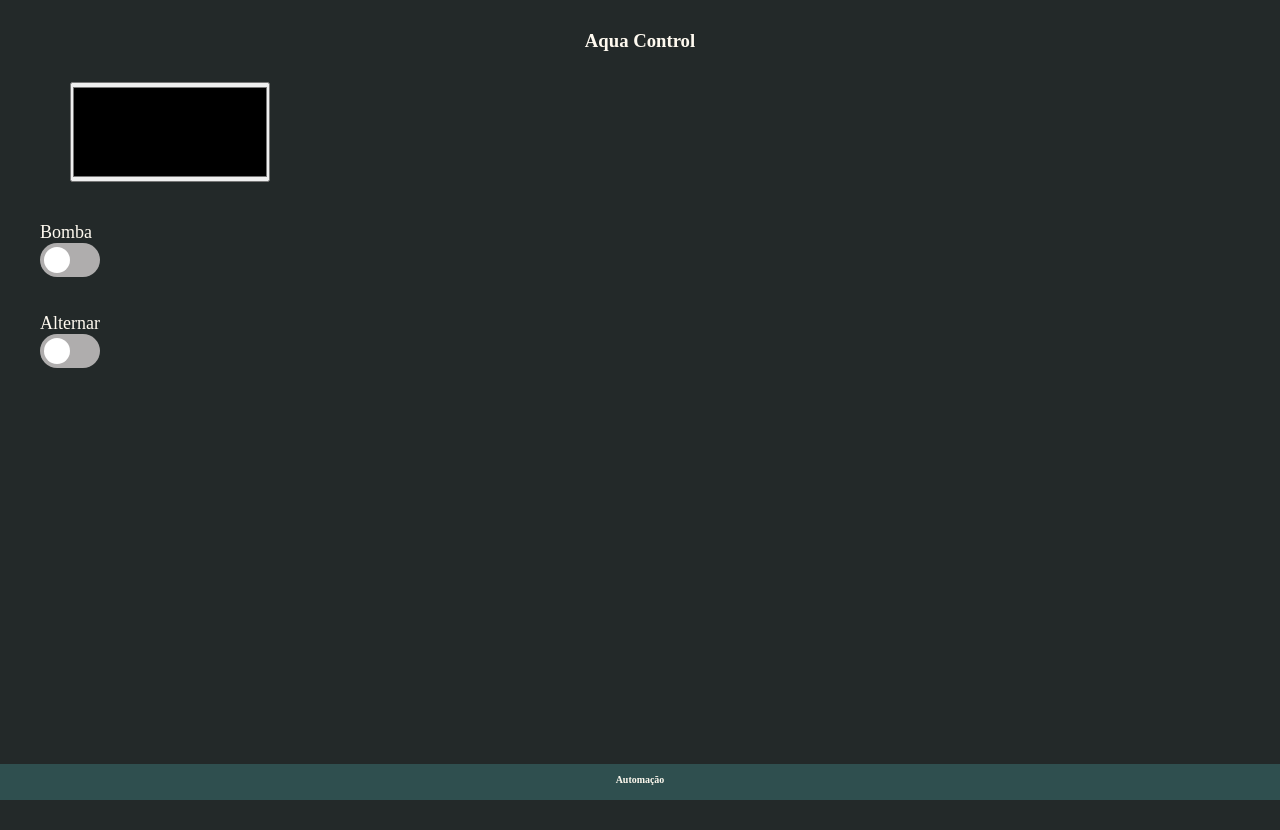
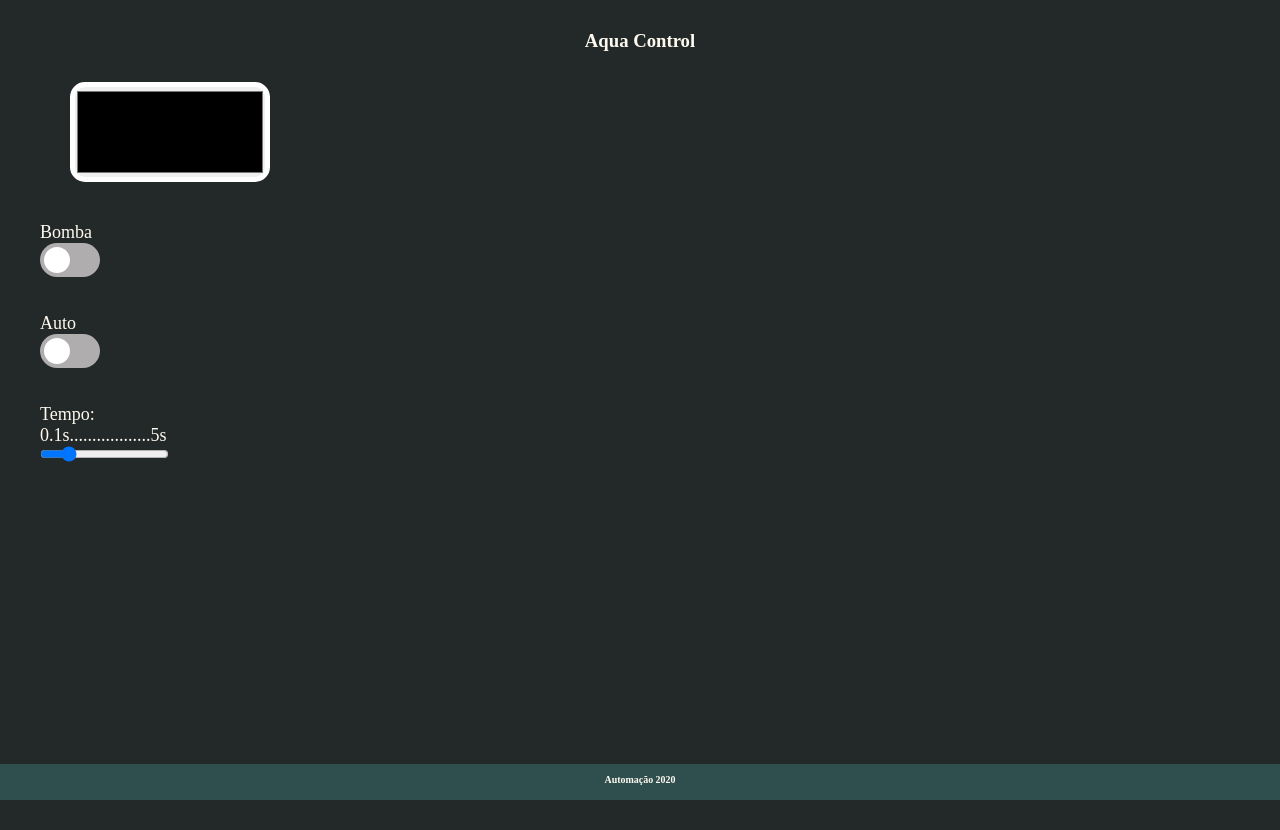
Before and after one commit to crdsilva17/LED_RGB, a plain HTML site: page data/index.htm in a window 1280 px wide. Drawn offline with Linux system fonts and the light colour scheme.

Commit message:
Change Layout

```diff
--- a/data/index.htm
+++ b/data/index.htm
@@ -1,5 +1,5 @@
 <!DOCTYPE html>
-<html>
+<html lang="pt-br">
     <head>
 
         <title>LED RGB</title>
@@ -10,7 +10,7 @@
     </head>
     <body>
         <div class="top" id="menu">
-            <h3>Aqua Control</h1>
+            <h3><span lang="en">Aqua Control</span></h3>
             <p id="valor"></p>
         </div>
         <div>
@@ -22,14 +22,17 @@
                 <input type="checkbox" id="pump">
                 <span class="slider round"></span>
             </label></label><br><br>
-            <label class="text">Alternar<br>
+            <label class="text">Auto<br>
             <label class="switch">
                 <input type="checkbox" id="auto">
                 <span class="slider round"></span>
-              </label></label>
+              </label></label><br><br>
+              <label class="text">Tempo: 0.1s..................5s<br>
+                <input type="range" id="myRange" min="100" max="5000" value="1000">
+            </label>
         </div>
         <div class="footer">
-            <h5>Automa&ccedil;&atilde;o</h5>
+            <h5>Automa&ccedil;&atilde;o 2020</h5>
         </div>
     </body>
 </html>
--- a/data/st.css
+++ b/data/st.css
@@ -20,6 +20,9 @@ h5{
   width: 200px;
   margin-left: 70px;
   margin-top: 10px;
+  border: 5px solid;
+  border-radius: 15px;
+  border-color: white;
 }
 
 #btn{
```
